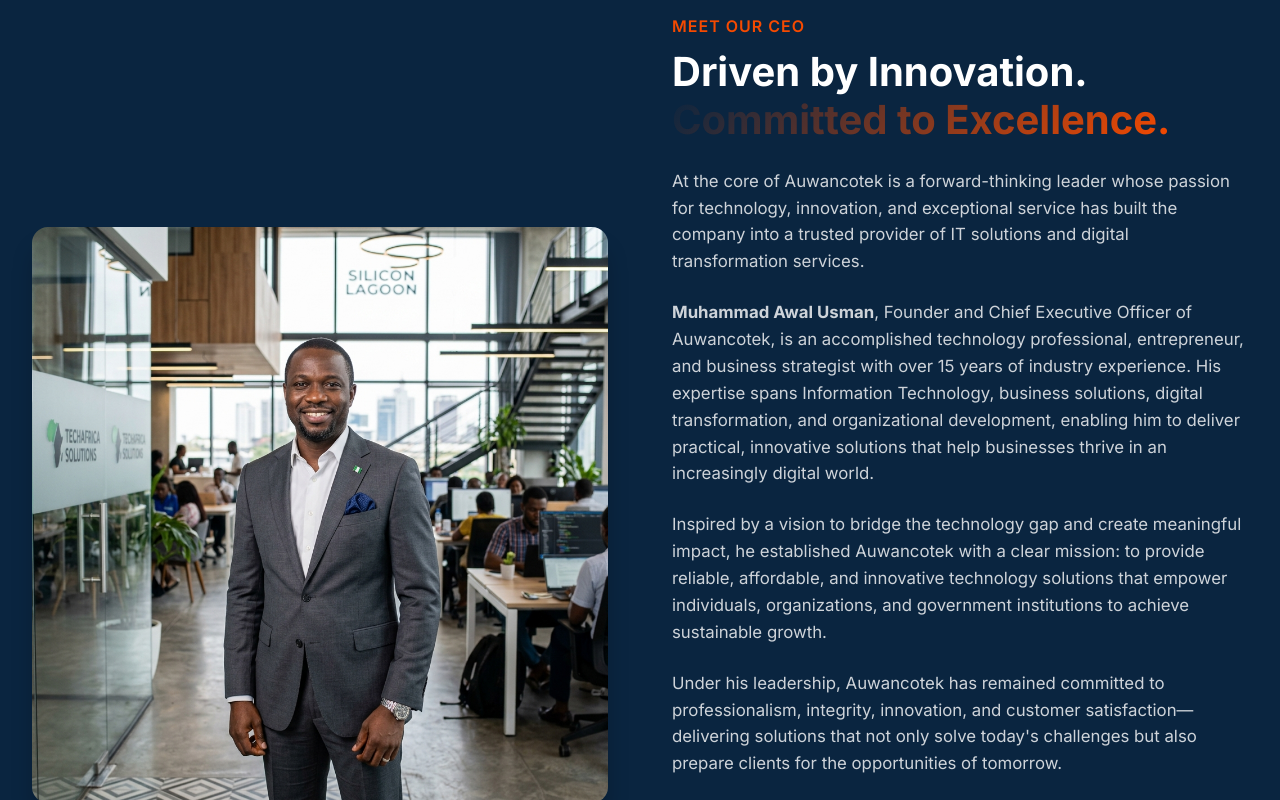
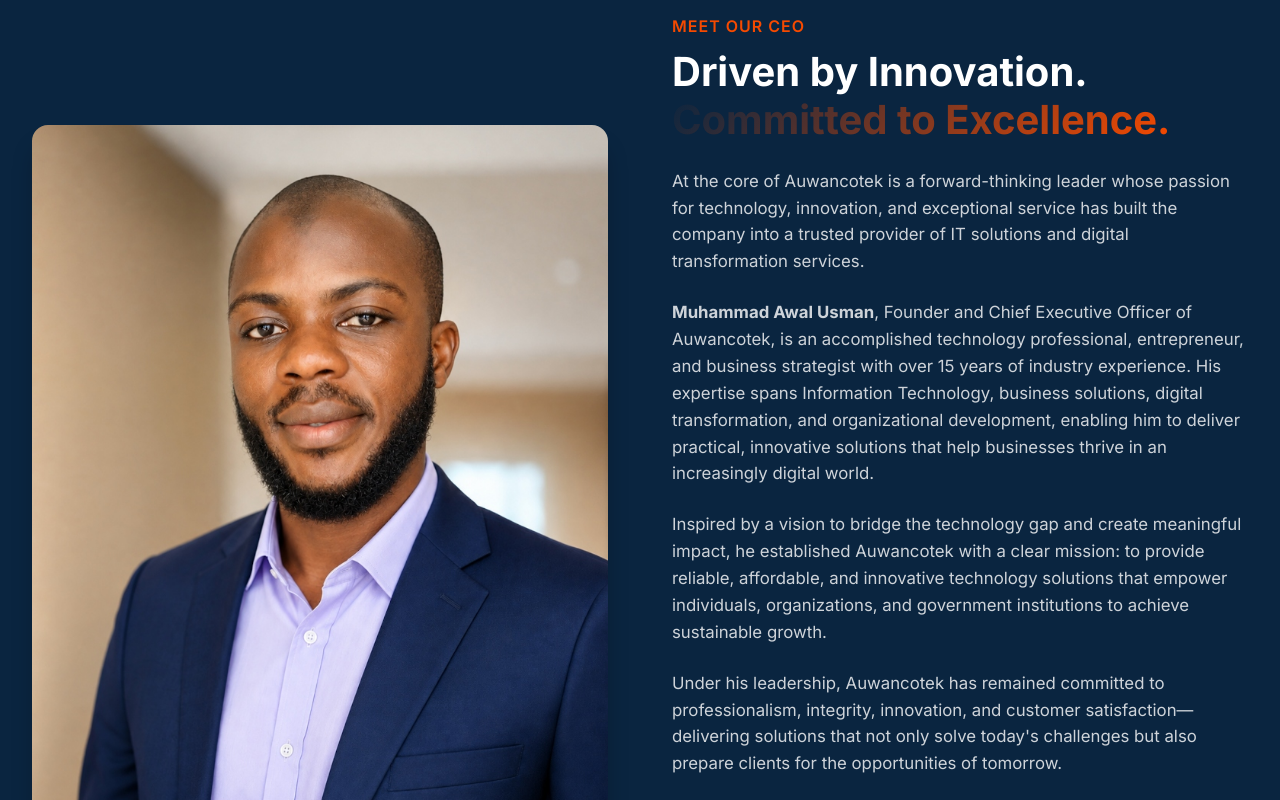
Before and after one commit to Sanimuhammad09/Auwanncotek, a React (Vite) app: page / in a window 1280 px wide. Shown: the part 6320-7120 px from the top of the page. Built offline with nearby package versions, Linux system fonts and the light colour scheme.

Commit message:
Update CEO image

```diff
--- a/src/components/MeetCEO.tsx
+++ b/src/components/MeetCEO.tsx
@@ -18,7 +18,7 @@
               overflow: 'hidden',
               boxShadow: '0 20px 25px -5px rgba(0, 0, 0, 0.3)'
             }}>
-              <img src="/ceo.png" alt="Muhammad Awal Usman - CEO" style={{ width: '100%', height: 'auto', display: 'block' }} />
+              <img src="/ceo.jpg" alt="Muhammad Awal Usman - CEO" style={{ width: '100%', height: 'auto', display: 'block' }} />
             </div>
           </motion.div>
 
```
Also changed, not shown: public/ceo.jpg (added), public/ceo.png (deleted).
